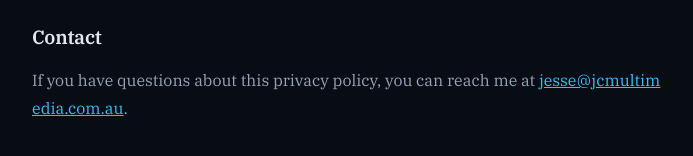
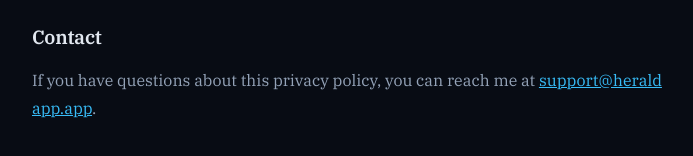
Before and after one commit to jessedc/herald-ios-bonjour-browser, a plain HTML site: page docs/privacy-policy/index.html in a window 1280 px wide. Shown: the part 1712-1868 px from the top of the page, 292-985 px from the left. Drawn offline with Linux system fonts and the light colour scheme.

Commit message:
Update privacy policy contact email to support@heraldapp.app
Co-Authored-By: Claude Sonnet 5.5 <noreply@anthropic.com>

```diff
--- a/docs/privacy-policy/index.html
+++ b/docs/privacy-policy/index.html
@@ -143,7 +143,7 @@
     <p>If this privacy policy is updated, the revised version will be posted on this page with an updated effective date.</p>
 
     <h2>Contact</h2>
-    <p>If you have questions about this privacy policy, you can reach me at <a href="mailto:jesse@jcmultimedia.com.au" class="contact-email">jesse@jcmultimedia.com.au</a>.</p>
+    <p>If you have questions about this privacy policy, you can reach me at <a href="mailto:support@heraldapp.app" class="contact-email">support@heraldapp.app</a>.</p>
   </div>
 </body>
 </html>
```
